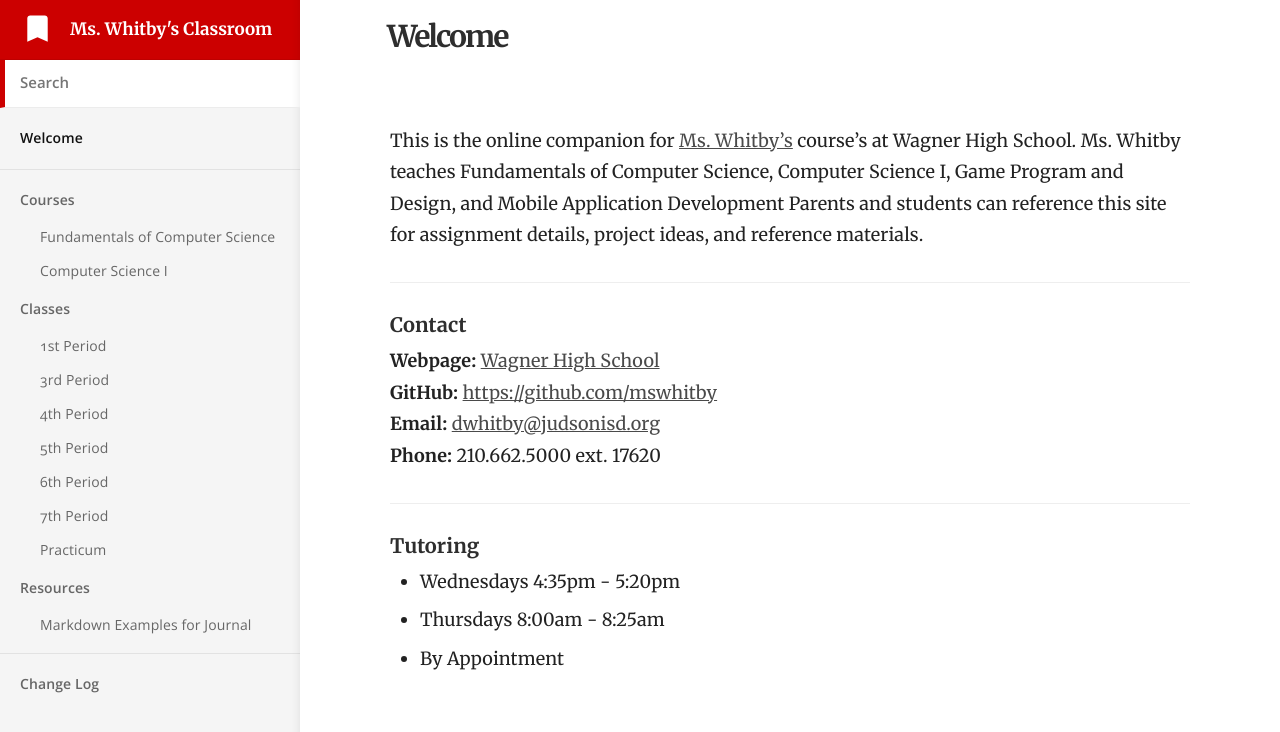
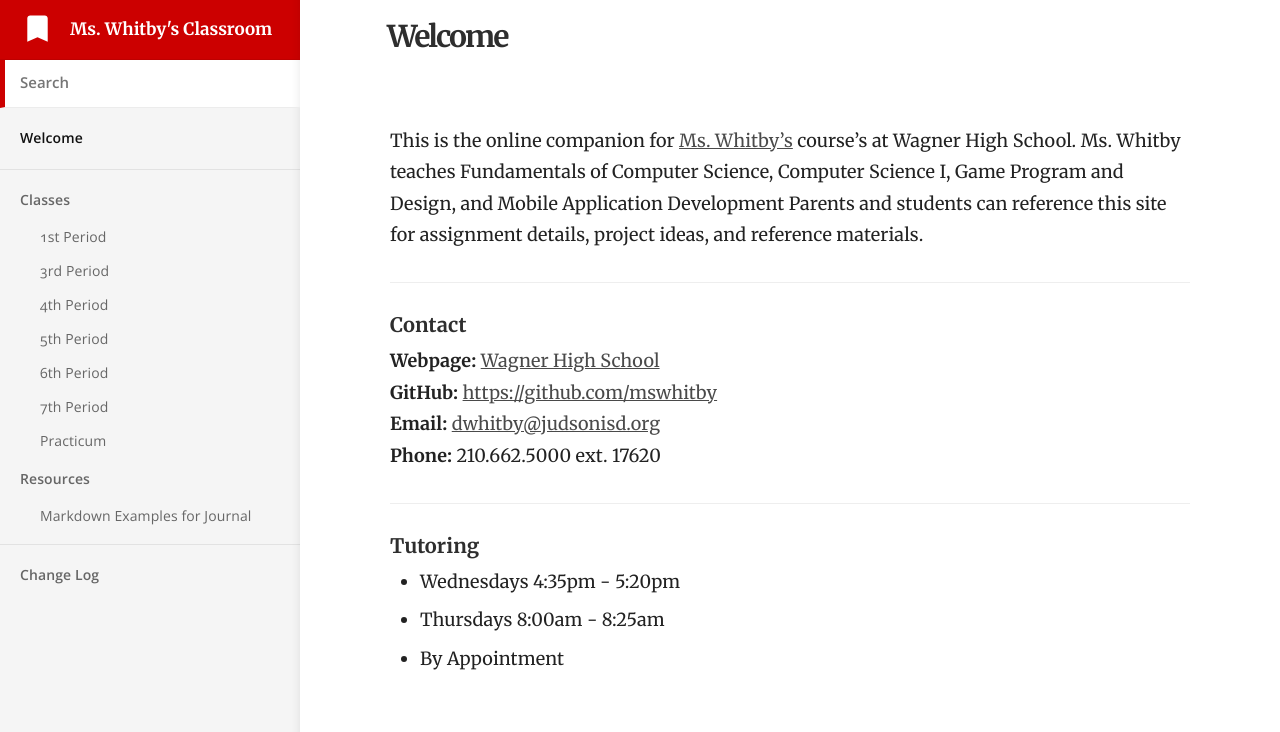
Before and after one commit to mswhitby/classroom, a Jekyll site: the page built from index.md, in a window 1280 px wide. Shown: the top 732 px of the page. Built offline with Jekyll 4.4.1, drawn with Linux system fonts in a browser that asks for light colours; part of the change alters nothing that is shown.

Commit message:
Updated nav

```diff
--- a/_config.yml
+++ b/_config.yml
@@ -73,8 +73,8 @@ defaults:
         type: Marks the impact of this release
 
 navigation:
-  - title: Courses
-    url: /courses.html
+  # - title: Courses
+  #   url: /courses.html
   - title: Classes
     url: /classes.html
   - title: Resources
```
